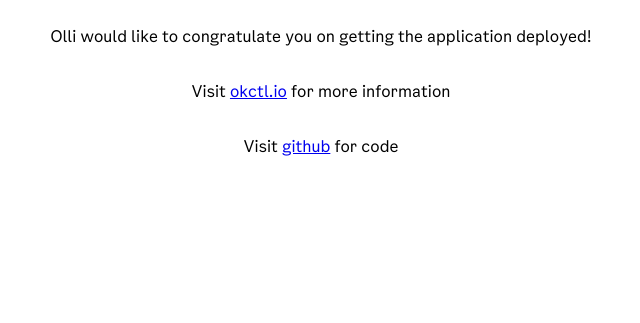
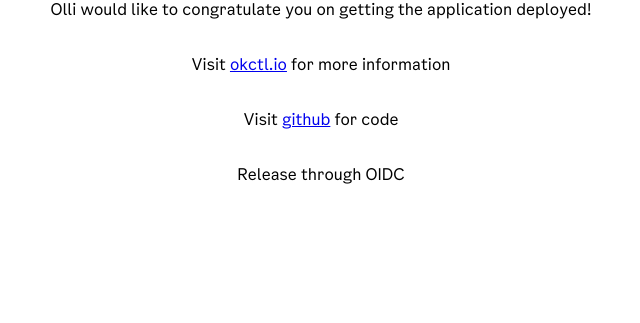
Before and after one commit to oslokommune/okctl-hello, a plain HTML site: page public/index.html in a window 1280 px wide. Shown: the part 477-800 px from the top of the page, without its empty margins (319-959 px from the left). Drawn offline with Linux system fonts and the light colour scheme.

Commit message:
Just testing

```diff
--- a/public/index.html
+++ b/public/index.html
@@ -51,6 +51,7 @@
       <p>Olli would like to congratulate you on getting the application deployed!</p>
       <p>Visit <a href="https://okctl.io">okctl.io</a> for more information</p>
       <p>Visit <a href="https://github.com/oslokommune/okctl">github</a> for code</p>
+      <p>Release through OIDC</p>
     </div>
   </body>
 </html>
```
